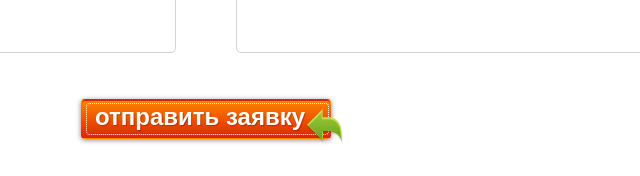
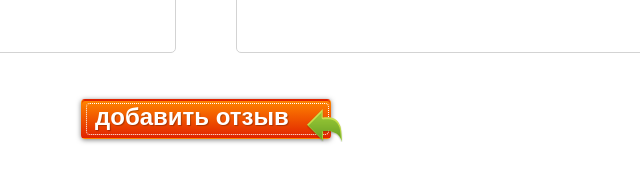
Before and after one commit to fanian/l_musson, a plain HTML site: page index.html in a window 1280 px wide. Shown: the part 7572-7748 px from the top of the page, 434-1074 px from the left. Drawn offline with nearby package versions, Linux system fonts and the light colour scheme.

Commit message:
button caption

```diff
--- a/index.html
+++ b/index.html
@@ -641,7 +641,7 @@
     </div>
      <div class="wrapper clearfix">
       <div class="button">
-       <button class="btn">отправить заявку</button>
+       <button class="btn">добавить отзыв</button>
        <div class="arrow"></div>
      </div>
      </div>
```
